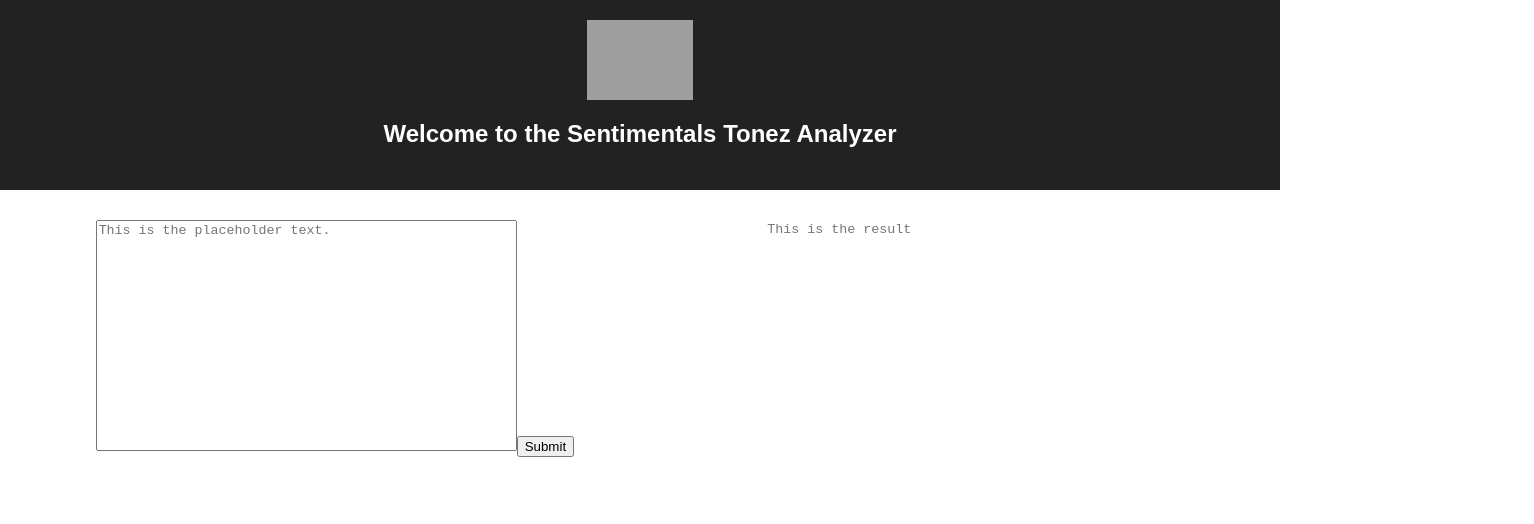
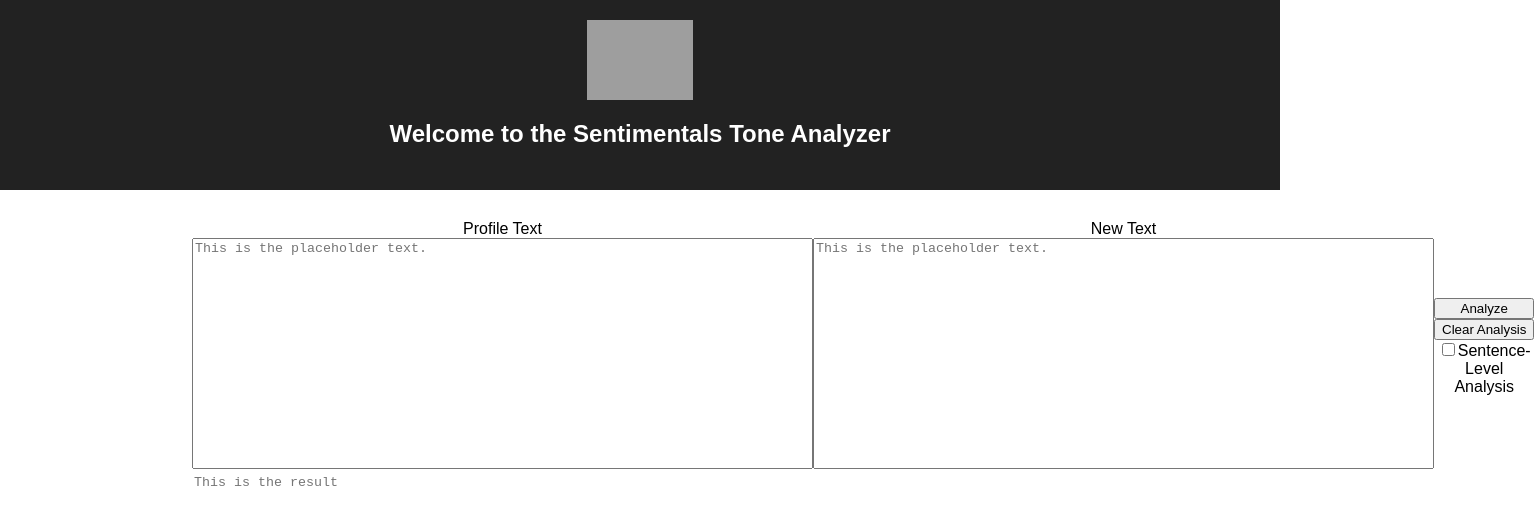
Before and after one commit to codycaldwell-twc/sentimentals-pwa, a React (Create React App) app: page / in a window 1280 px wide. Shown: the top 524 px of the page, 1534 px wide, since content can reach past the window. Built offline with nearby package versions, Linux system fonts and the light colour scheme; grey boxes are pictures that could not be loaded.

Commit message:
Change endpoint and add some basic components

```diff
--- a/package.json
+++ b/package.json
@@ -13,5 +13,5 @@
     "test": "react-scripts test --env=jsdom",
     "eject": "react-scripts eject"
   },
-  "proxy": "http://localhost:3000"
+  "proxy": "https://sentimentals-atresic-corrigibleness.mybluemix.net"
 }
--- a/src/Dashboard.js
+++ b/src/Dashboard.js
@@ -1,5 +1,5 @@
 import React, { Component } from 'react';
-import DashboardInputList from './DashboardInputList';
+import DashboardInput from './DashboardInput';
 import DashboardResults from './DashboardResults';
 import './styles.css';
 
@@ -7,7 +7,7 @@ class Dashboard extends Component {
   render() {
     return (
       <div className="dashboard">
-        <DashboardInputList />
+        <DashboardInput />
         <DashboardResults />
       </div>
     );
--- /dev/null
+++ b/src/DashboardControls.js
@@ -0,0 +1,15 @@
+import React from 'react';
+import './styles.css';
+
+const DashboardControls = ({ analyze }) => (
+  <div className='dashboard-controls'>
+    <input type='button' onClick={analyze} value='Analyze'/>
+    <input type='button' onClick={analyze} value='Clear Analysis'/>
+    <label>
+      <input type='checkbox' id='sentence-level-checkbox' />
+      Sentence-Level Analysis
+    </label>
+  </div>
+);
+
+export default DashboardControls;
--- /dev/null
+++ b/src/DashboardInput.js
@@ -0,0 +1,73 @@
+import React, { Component } from 'react';
+import get from 'lodash/get';
+import isEmpty from 'lodash/isEmpty';
+import ProfileDocumentInputList from './ProfileDocumentInputList';
+import NewDocumentInput from './NewDocumentInput';
+import DashboardControls from './DashboardControls';
+import './styles.css';
+
+class DashboardInput extends Component {
+
+  analyze = () => {
+    this.callApi()
+      .then(res => this.transformSentimentData(res))
+      .catch(err => console.log(err));
+  }
+
+  callApi = async () => {
+    const response = await fetch('/api/analyze', {
+      headers: {
+        Accept: 'application/json',
+        'Content-Type': 'application/json'
+      },
+      method: 'POST',
+      body: JSON.stringify(
+        {
+          profile_docs:
+          [
+            {
+   		         text: "I am very upset."
+   	        },
+   	        {
+   		        text: "This is disgusting."
+   	        }
+          ],
+          new_doc:
+          {
+            text: "I am extremely happy."
+          },
+          comparison_level: "sentence",
+          combine_profile_docs: true,
+          tone_categories: ["emotion_tone", "languages_tone", "social_tone"]
+        }
+      ),
+    });
+    const body = await response.json();
+    console.log('BODY:', body);
+    if (response.status !== 200) throw Error(body.message);
+    return body;
+  }
+
+  transformSentimentData = (res) => {
+    const tones = get(res, ['document', 'tones'], {});
+    const avg = get(res, ['document', 'average'], 0);
+    if (!isEmpty(tones) && avg) {
+      console.log({
+        tones,
+        avg
+      });
+    }
+  }
+
+  render() {
+    return (
+      <div className='dashboard-input'>
+        <ProfileDocumentInputList />
+        <NewDocumentInput />
+        <DashboardControls analyze={this.analyze}/>
+      </div>
+    );
+  }
+}
+
+export default DashboardInput;
--- a/src/DashboardInputList.js
+++ /dev/null
@@ -1,61 +0,0 @@
-import React, { Component } from 'react';
-import get from 'lodash/get';
-import isEmpty from 'lodash/isEmpty';
-import './styles.css';
-
-class DashboardInputList extends Component {
-
-  analyze = () => {
-    this.callApi()
-      .then(res => this.transformSentimentData(res))
-      .catch(err => console.log(err));
-  }
-
-  callApi = async () => {
-    const response = await fetch('/api/analyze', {
-      headers: {
-        Accept: 'application/json',
-        'Content-Type': 'application/json',
-      },
-      method: 'POST',
-      body: JSON.stringify({ text: this.textArea.value }),
-    });
-    const body = await response.json();
-    if (response.status !== 200) throw Error(body.message);
-    return body;
-  }
-
-  transformSentimentData = (res) => {
-    const data = get(res, ['document_tone', 'tone_categories'], []);
-    if (!isEmpty(data)) {
-      const transformed = data.map(datum => {
-        return {
-          category_name: datum.category_name,
-          tones: datum.tones.map(tone => ({
-            name: tone.tone_name,
-            score: tone.score,
-          }))
-        }
-      });
-      console.log(transformed);
-    }
-  }
-
-  render() {
-    return (
-      <div>
-        <textarea
-          className="dashboard-text"
-          rows="15"
-          cols="50"
-          placeholder="This is the placeholder text."
-          ref={node => this.textArea = node}
-          value={this.state ? this.state.response : undefined}
-        />
-        <input type='submit' onClick={this.analyze}/>
-      </div>
-    );
-  }
-}
-
-export default DashboardInputList;
--- a/src/Header.js
+++ b/src/Header.js
@@ -5,7 +5,7 @@ export const Header = () => (
   <div className="App">
     <header className="App-header">
       <img src={logo} className="App-logo" alt="logo" />
-      <h1 className="App-title">Welcome to the Sentimentals Tonez Analyzer</h1>
+      <h1 className="App-title">Welcome to the Sentimentals Tone Analyzer</h1>
     </header>
   </div>
 );
--- /dev/null
+++ b/src/NewDocumentInput.js
@@ -0,0 +1,22 @@
+import React, { Component } from 'react';
+import './styles.css';
+
+class NewDocumentInput extends Component {
+  render() {
+    return (
+      <div className='new-document-container'>
+        <div>New Text</div>
+        <textarea
+          className="dashboard-text"
+          rows="15"
+          cols="75"
+          placeholder="This is the placeholder text."
+          ref={node => this.textArea = node}
+          value={this.state ? this.state.response : undefined}
+        />
+      </div>
+    );
+  }
+}
+
+export default NewDocumentInput;
--- /dev/null
+++ b/src/ProfileDocumentInputList.js
@@ -0,0 +1,22 @@
+import React, { Component } from 'react';
+import './styles.css';
+
+class ProfileDocumentInputList extends Component {
+  render() {
+    return (
+      <div className='profile-document-container'>
+        <div>Profile Text</div>
+        <textarea
+          className="dashboard-text"
+          rows="15"
+          cols="75"
+          placeholder="This is the placeholder text."
+          ref={node => this.textArea = node}
+          value={this.state ? this.state.response : undefined}
+        />
+      </div>
+    );
+  }
+}
+
+export default ProfileDocumentInputList;
--- a/src/index.css
+++ b/src/index.css
@@ -3,3 +3,32 @@ body {
   padding: 0;
   font-family: sans-serif;
 }
+
+.dashboard {
+  display: flex;
+  flex-flow: column nowrap;
+  margin: 0px 15%;
+}
+
+.dashboard-input {
+  display: flex;
+  justify-content: space-between;
+}
+
+.dashboard-controls {
+  display: flex;
+  flex-flow: column nowrap;
+  margin: auto 0;
+}
+
+.dashboard-controls input {
+  outline: none;
+}
+
+.dashboard-controls input:hover {
+  cursor: pointer;
+}
+
+.dashboard-controls label {
+  user-select: none;
+}
```
